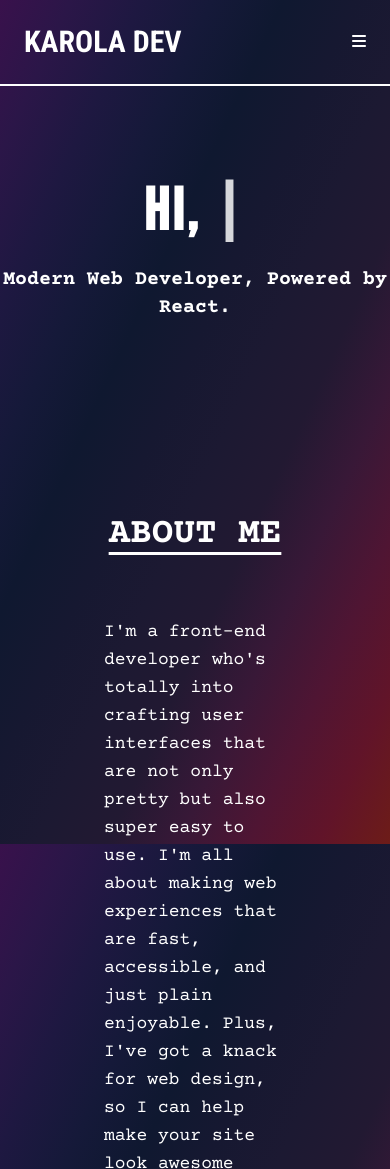
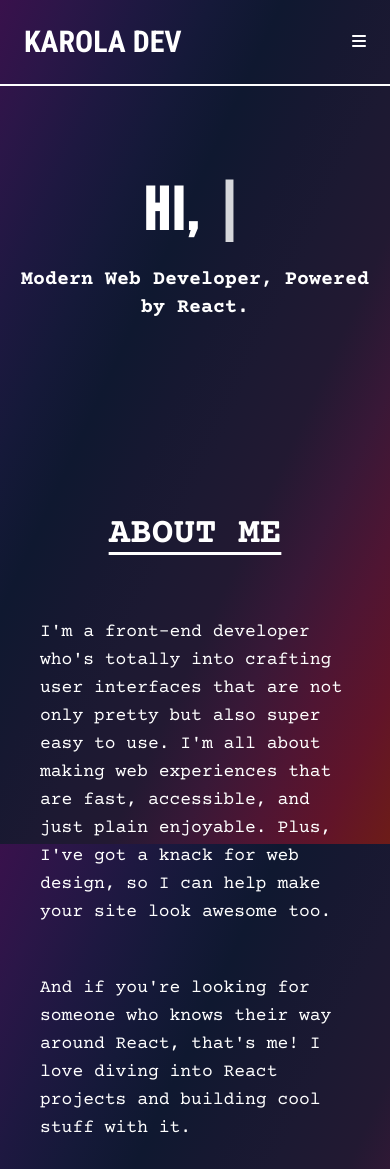
Before and after one commit to karola-kukowska/portfolio-website, a plain HTML site: page index.html in a window 390 px wide. Shown: the top 1169 px of the page. Drawn offline with nearby package versions, Linux system fonts and the light colour scheme.

Commit message:
small screen fixes

```diff
--- a/index.html
+++ b/index.html
@@ -14,11 +14,13 @@
         integrity="sha512-9usAa10IRO0HhonpyAIVpjrylPvoDwiPUiKdWk5t3PyolY1cOd4DSE0Ga+ri4AuTroPR5aQvXU9xC6qOPnzFeg=="
         crossorigin="anonymous" referrerpolicy="no-referrer" />
     <style>
+        html {
+            scroll-behavior: smooth;
+        }
+
         body {
-            /* font-family: 'Roboto Condensed', sans-serif; */
-            scroll-behavior: smooth;
+
             font-family: "Courier Prime", serif;
-
         }
 
         nav {
@@ -87,7 +89,7 @@
                     class="hover:text-gray-400 p-4"><i class="fab fa-linkedin"></i></a>
             </div>
         </div>
-        <div id="nav-links-mobile" class="hidden flex-col bg-gray-800 w-full">
+        <div id="nav-links-mobile" class="hidden flex-col bg-gray-800 w-full transition">
             <a href=" #about" class="hover:text-gray-400 uppercase p-4">About</a>
             <a href="#projects" class="hover:text-gray-400 uppercase p-4">Projects</a>
             <a href="#contact" class="hover:text-gray-400 uppercase p-4">Contact</a>
@@ -98,15 +100,15 @@
         </div>
     </nav>
 
-    <section class="text-center py-24">
+    <section class="text-center px-4 py-24">
         <h1 class="text-6xl font-extrabold uppercase" id="typed-text"><span class="typed-cursor">|</span></h1>
         <p class="mt-6 text-xl font-bold">Modern Web Developer, Powered by React.</p>
     </section>
 
-    <section id="about" class="container mx-auto py-24 px-20">
+    <section id="about" class="container mx-auto py-24 px-4 lg:px-20">
         <h2 class="text-4xl font-bold text-white uppercase text-center">About Me</h2>
         <div class="mt-10 grid grid-cols-1 md:grid-cols-2 gap-8 items-center">
-            <div class="text-left md:text-left">
+            <div class="text-left">
                 <p class="p-6 text-lg">I'm a front-end developer who's totally into crafting user interfaces that are
                     not only pretty but also super easy to
                     use. I'm all about making web experiences that are fast, accessible, and just plain enjoyable. Plus,
@@ -116,7 +118,7 @@
                     knows their way
                     around React, that's me! I love diving into React projects and building cool stuff with it.</p>
             </div>
-            <div class="flex justify-center">
+            <div class="flex justify-center hidden md:block">
                 <img src="img/me.jpg" alt="Karola's Picture"
                     class="border-white border-4 p-3 shadow-2xl transition-transform duration-300 hover:scale-105 hover:shadow-2xl max-w-full md:max-w-xs">
             </div>
```
